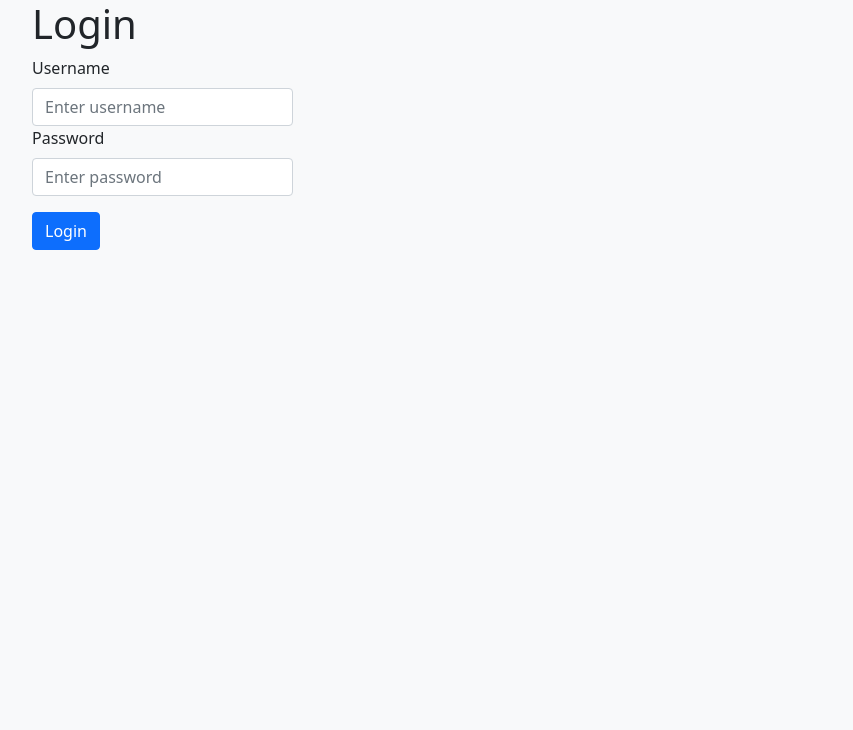
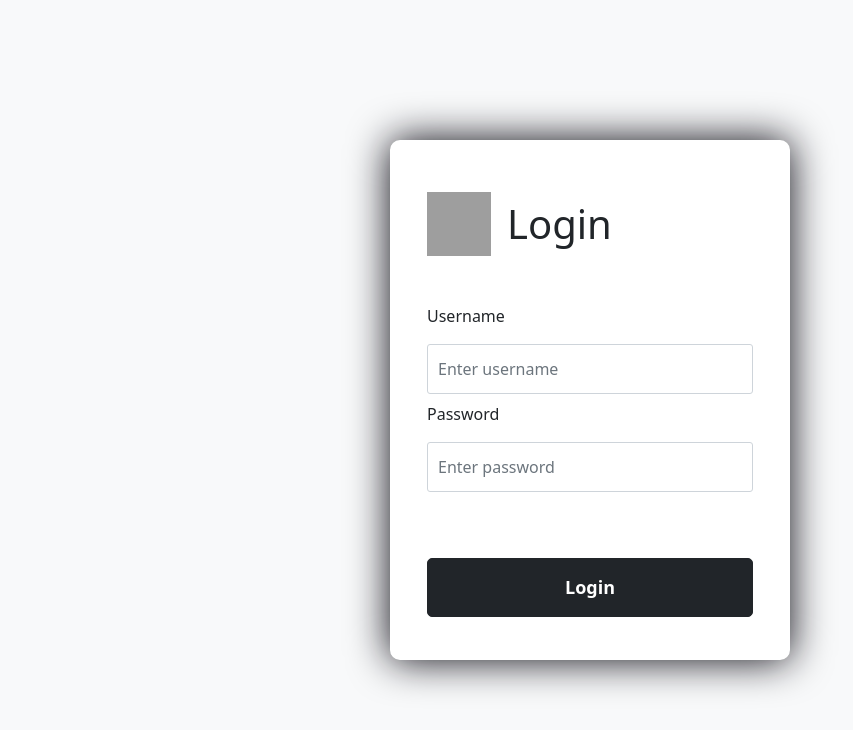
Before and after one commit to Nagalin-Punyakalin/CS266, a React (Vite) app in the folder frontend/: page / in a window 1280 px wide. Shown: the top 730 px of the page, without its empty margins (50-903 px from the left). Built offline with nearby package versions, Linux system fonts and the light colour scheme; grey boxes are pictures that could not be loaded.

Commit message:
edit Login page

```diff
--- a/frontend/src/feature/login/component/Form.tsx
+++ b/frontend/src/feature/login/component/Form.tsx
@@ -1,6 +1,41 @@
 import React, { useState } from 'react';
-import { Form, Button } from 'react-bootstrap';
+import { Form, Button, Col } from 'react-bootstrap';
 import useLogin from '../hooks/useLogin';
+
+const containerStyle = {
+    height: '520px',
+    width: '400px',
+    backgroundColor: '#ffffff',
+    backgroundOpacity: '0.13',
+    borderRadius: '10px',
+    backdropFilter: 'blur(10px)',
+    border: '2px solid #ffffff',
+    borderOpacity: '0.1',
+    boxShadow: '0 0 40px #080710',
+    boxShadowOpacity: '0.6',
+    padding: '50px 35px',
+  };
+
+  const inputStyle = {
+    display: 'block',
+    height: '50px',
+    width: '100%',
+    backgroundColor: '#ffffff',
+    backgroundOpacity: '0.07',
+    borderRadius: '3px',
+    padding: '0 10px',
+    marginTop: '8px',
+    marginBottom: '8px',
+};
+
+const buttonStyle = {
+    marginTop: '50px',
+    width: '100%',
+    padding: '15px 0',
+    fontSize: '18px',
+    fontWeight: '600',
+    borderRadius: '5px',
+};
 
 export default function LoginForm() {
 
@@ -12,11 +47,24 @@ export default function LoginForm() {
     } = useLogin()
 
     return (
-        <div className="mb-3 row">
-            <Form className="col-md-3" onSubmit={handleLogin}>
+        <div className="d-flex justify-content-center align-items-center vh-100 bg">
+            <Form
+                onSubmit={handleLogin}
+                style={containerStyle}>
+                <div className="d-flex align-items-center mb-5">
+                    <img
+                        width={64}
+                        height={64}
+                        src="https://img.icons8.com/pastel-glyph/64/000000/shopping-cart--v1.png"
+                        alt="shopping-cart--v1"
+                        className="me-3"
+                    />
+                    <Form.Label className='h1 mb-0'>Login</Form.Label>
+                </div>
                 <Form.Group controlId="formUsername">
                     <Form.Label>Username</Form.Label>
                     <Form.Control
+                        style={inputStyle}
                         ref={username}
                         type="text"
                         placeholder="Enter username"
@@ -27,6 +75,7 @@ export default function LoginForm() {
                 <Form.Group controlId="formPassword">
                     <Form.Label>Password</Form.Label>
                     <Form.Control
+                        style={inputStyle}
                         ref={password}
                         type="password"
                         placeholder="Enter password"
@@ -34,9 +83,16 @@ export default function LoginForm() {
                     />
                 </Form.Group>
 
-                <Button variant="primary" type="submit" className="mt-3">
-                    Login
-                </Button>
+                <Form.Group>
+                    <Col className="d-flex justify-content-center mt-3">
+                        <Button
+                            variant="dark"
+                            type="submit"
+                            style={buttonStyle}>
+                            Login
+                        </Button>
+                    </Col>
+                </Form.Group>
             </Form>
             { error &&
                 <div className="alert alert-danger" >
--- a/frontend/src/pages/Login.tsx
+++ b/frontend/src/pages/Login.tsx
@@ -1,12 +1,12 @@
-import { Container } from "react-bootstrap"
-import LoginForm from "../feature/login/component/Form"
+import { Container } from "react-bootstrap";
+import LoginForm from "../feature/login/component/Form";
 
 export function Login() {
+
+
     return (
-    <Container>
-    <h1>Login</h1>
-    <LoginForm />
-    </Container>
-    )
-
-  }
+        <Container>
+            <LoginForm />
+        </Container>
+    );
+}
```
